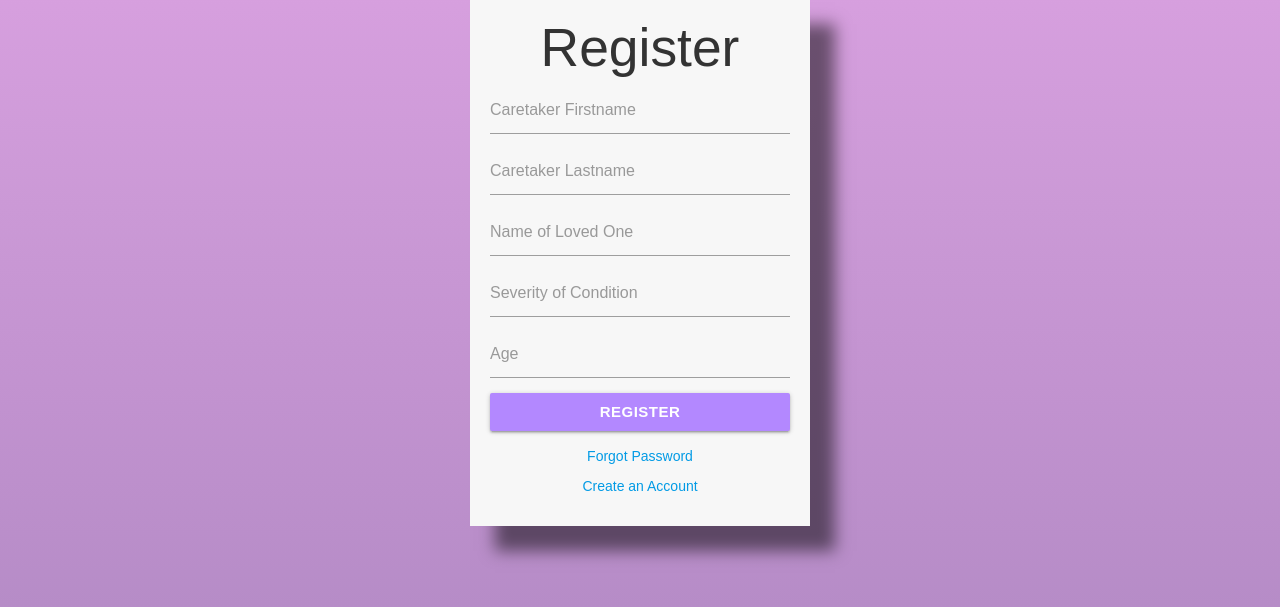
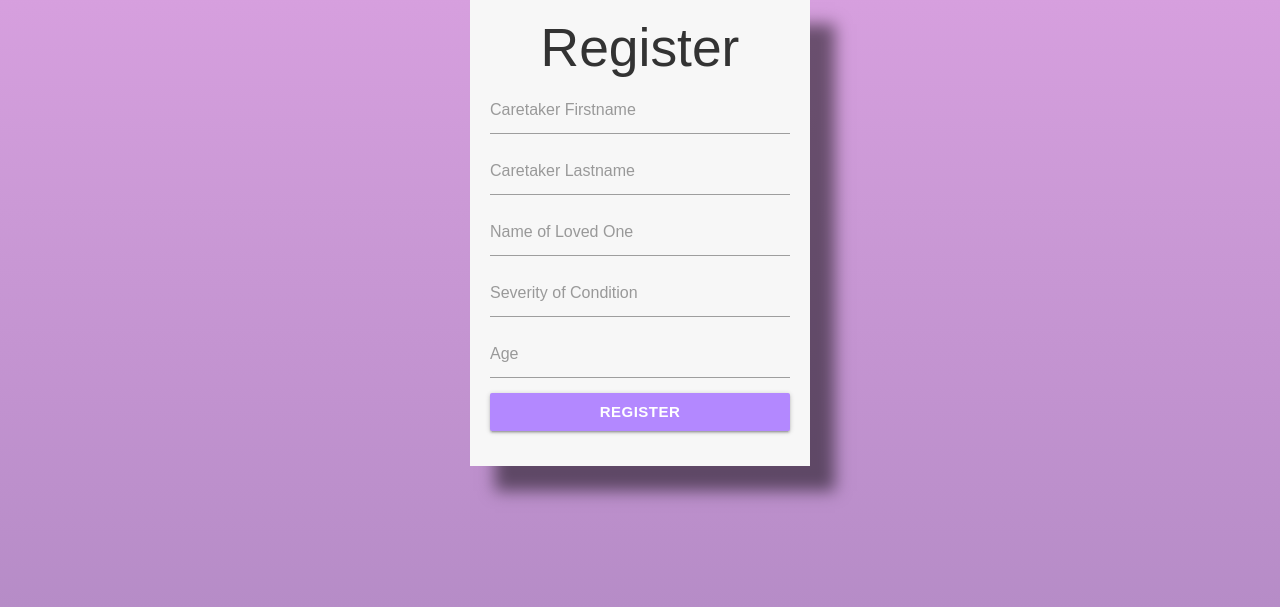
Before and after one commit to s6eskand/alz_locate, a Django app: page /login/ in a window 1280 px wide. Shown: the part 193-800 px from the top of the page. Run offline with Django 3.2, Linux system fonts and the light colour scheme; some libraries are stand-ins or nearby versions.

Commit message:
refactor files

```diff
--- a/templates/index2.html
+++ b/templates/index2.html
@@ -18,7 +18,7 @@
       <a href="{% url 'setup' %}" class="w3-bar-item w3-button">Live Map</a>
       <a href="#about" class="w3-bar-item w3-button">About</a>
       <a href="#contact" class="w3-bar-item w3-button">Contact</a>
-      <a href="{% url 'login' %}" class="w3-bar-item w3-button">Login</a>
+      <a href="{% url 'login' %}" class="w3-bar-item w3-button">Register</a>
     </div>
   </div>
 </div>
--- a/templates/registration/login.html
+++ b/templates/registration/login.html
@@ -44,8 +44,8 @@
             <div class="clearfix">
                 <!-- <label <p class="pull-right"></label>><input type="checkbox"> </label>
                 <a href="#">Forgot Password?</a> -->
-                <p class="text-center"><a href="#">Forgot Password</a></p>
-                <p class="text-center"><a href="{% url 'create' %}">Create an Account</a></p>
+<!--                <p class="text-center"><a href="#">Forgot Password</a></p>-->
+<!--                <p class="text-center"><a href="{% url 'create' %}">Create an Account</a></p>-->
             </div>
         </form>
     </div>
```
